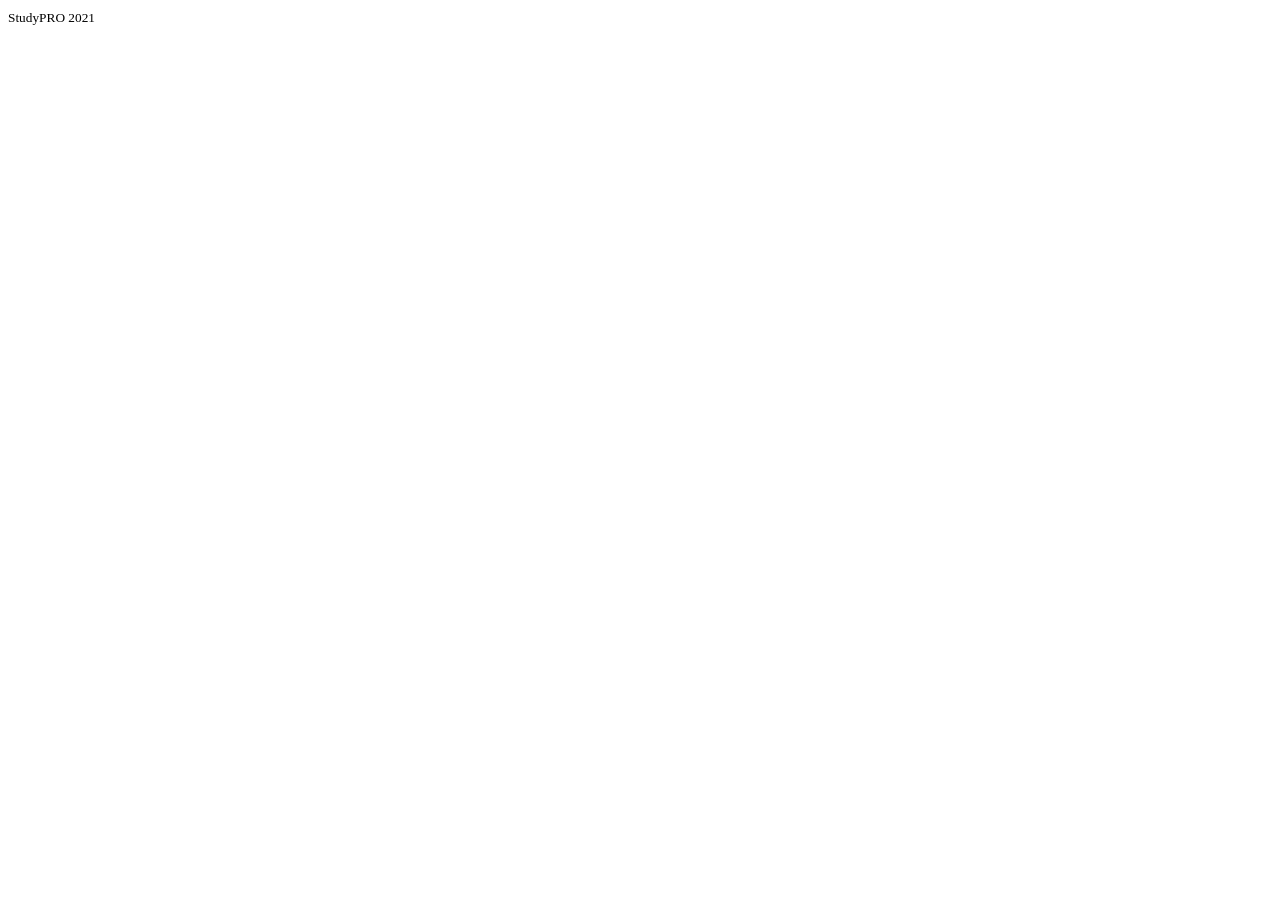
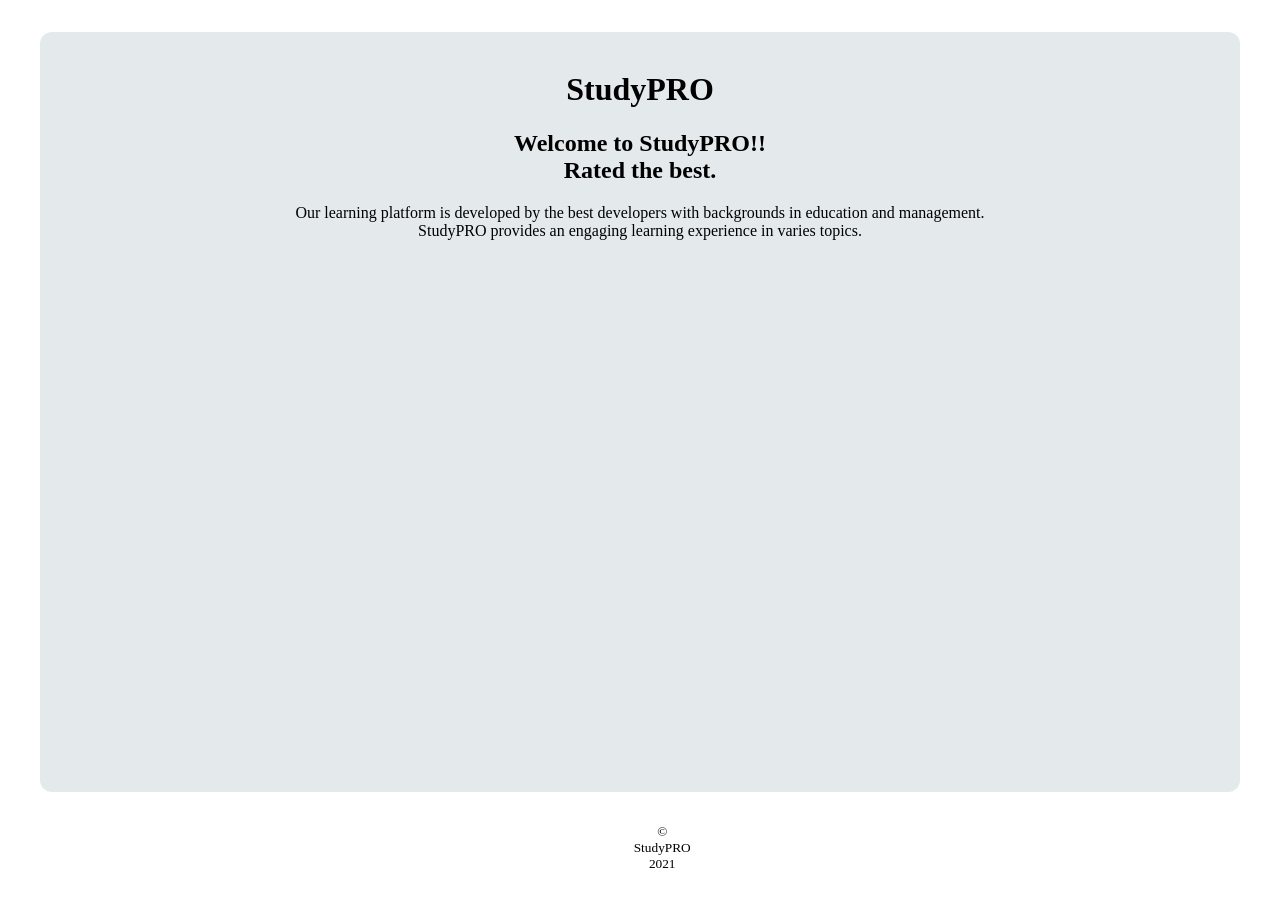
Before and after one commit to Patel10/StudyPro, a website built with Parcel: page client-side/index.html in a window 1280 px wide. Before the commit the page ends 800 px from the top, so only its background shows below. Built offline with nearby package versions, Linux system fonts and the light colour scheme.

Commit message:
layout - homepage

```diff
--- /dev/null
+++ b/client-side/css/layout.css
@@ -0,0 +1,19 @@
+#app {
+    margin: 2rem auto;
+    max-width: 100%;
+    min-height: 95vh;
+    width: 1200px;
+    text-align: center;
+    background-color: rgb(228, 234, 236);
+    border-radius: 12px;
+}
+#footer{
+    text-align: center;
+    align-items: center;
+    display: flex;
+    justify-content: space-between;
+    margin: 2rem auto;
+    max-width: 1%;
+    width: 900px;
+
+}
--- a/client-side/index.html
+++ b/client-side/index.html
@@ -4,7 +4,8 @@
     <meta charset="UTF-8">
     <meta http-equiv="X-UA-Compatible" content="IE=edge">
     <meta name="viewport" content="width=device-width, initial-scale=1.0">
-    <title>Document</title>
+    <link rel="stylesheet" href="css/layout.css">
+    <title>StudyPRO</title>
 </head>
 <body>
     <header id="header">
@@ -12,10 +13,25 @@
     </header>
     <main id="main">
 
+        <div id="app">
+            <br>
+            <h1>StudyPRO</h1>
+
+            <h2>Welcome to StudyPRO!!
+                <br>
+                Rated the best.
+            </h2>
+
+            <p> Our learning platform is developed by the best developers with backgrounds in education and management.
+                <br>
+                StudyPRO provides an engaging learning experience in varies topics.
+            </p>
+        </div>
+
     </main>
 
     <footer id="footer">
-        <small>StudyPRO 2021</small>
+        <small> &copy StudyPRO 2021</small>
     </footer>
     <script src="./js/index.js">
     </script>
--- /dev/null
+++ b/client-side/js/components/home.js
@@ -0,0 +1,4 @@
+export default function Home(){
+    return
+    <h1> WELCOME TO STUDYPRO! </h1>
+}
--- a/client-side/js/index.js
+++ b/client-side/js/index.js
@@ -0,0 +1,16 @@
+import Home from './components/Home';
+
+
+buildPage();
+
+
+function buildPage(){
+    landHome();
+}
+
+
+
+function landHome(){
+    const app = document.querySelector("app");
+    app.innerHTML = Home();
+}
```
